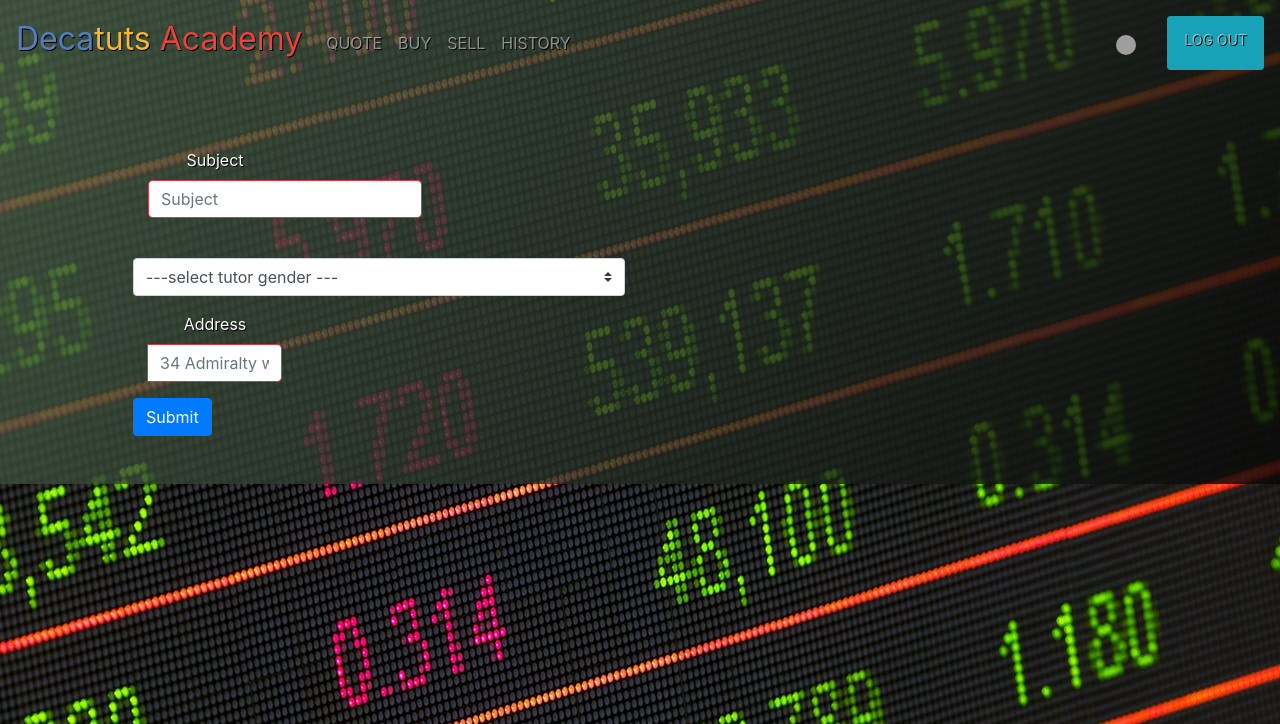
After one commit to ikechuku/decatuts, a Flask app: page /students in a window 1280 px wide. The commit adds this page. Shown: the top 724 px of the page. Run offline with Flask 2, Linux system fonts and the light colour scheme; a user stored in the database is signed in; some libraries are stand-ins or nearby versions; grey boxes are pictures that could not be loaded.

Commit message:
Created student route

```diff
--- a/application.py
+++ b/application.py
@@ -8,7 +8,7 @@ from tempfile import mkdtemp
 from werkzeug.exceptions import default_exceptions, HTTPException, InternalServerError
 from werkzeug.security import check_password_hash, generate_password_hash
 
-from helpers import apology, login_required, usd
+from helpers import apology, login_required
 
 # Configure application
 app = Flask(__name__)
@@ -25,9 +25,6 @@ def after_request(response):
     response.headers["Pragma"] = "no-cache"
     return response
 
-# Custom filter
-app.jinja_env.filters["usd"] = usd
-
 # Configure session to use filesystem (instead of signed cookies)
 app.config["SESSION_FILE_DIR"] = mkdtemp()
 app.config["SESSION_PERMANENT"] = False
@@ -37,20 +34,54 @@ Session(app)
 # Configure CS50 Library to use SQLite database
 db = SQL("sqlite:///decatuts.db")
 
-# # Make sure API key is set
-# if not os.environ.get("API_KEY"):
-#     raise RuntimeError("API_KEY not set")
-
 
 @app.route("/")
 @login_required
 def index():
     """Render Index Page"""
-    # print("all_stock", all_stock)
+    return render_template("index.html")
+
+
+@app.route("/students", methods=["GET", "POST"])
+@login_required
+def students():
+    # User reached route via GET
+    if request.method == "GET":
+        return render_template("students.html")
+
+    # User reached route via POST (as by submitting a form via POST)
+    elif request.method == "POST":
+        subject = request.form.get("subject")
+        tutor_gender = request.form.get("tutor_gender")
+        address = request.form.get("address")
+
+        print(subject, tutor_gender, address)
+        row = db.execute("INSERT INTO students (user_id, subject, tutor_gender, address) VALUES (:user_id, :subject, :tutor_gender, :address)", user_id=session['user_id'], subject=subject,tutor_gender=tutor_gender,address=address)
+
+        print(row)
+        return redirect("/schedule")
 
 
 
-    return render_template("index.html")
+@app.route("/schedule", methods=["GET", "POST"])
+@login_required
+def schedule():
+    # User reached route via GET
+    if request.method == "GET":
+        return render_template("schedule.html")
+
+    # User reached route via POST (as by submitting a form via POST)
+    elif request.method == "POST":
+        email = session
+        subject = request.form.get("subject")
+        tutor_gender = request.form.get("tutor_gender")
+        address = request.form.get("address")
+
+        print(subject, tutor_gender, address)
+        row = db.execute("INSERT INTO students (user_id, subject, tutor_gender, address) VALUES (:user_id, :subject, :tutor_gender, :address)", user_id=session['user_id'], subject=subject,tutor_gender=tutor_gender,address=address)
+
+        print(row)
+        return redirect("/")
 
 
 
@@ -60,12 +91,8 @@ def check():
     """Return true if email available, else false, in JSON format"""
 
     email =  request.args.get("email")
-    print(jsonify(False))
-
-    print(email)
     rows = db.execute("SELECT 1 FROM users WHERE email = :email", email=email)
-    print(rows)
-    if len(rows) >0:
+    if len(rows) > 0:
         return jsonify(False)
 
     return jsonify(True)
@@ -74,7 +101,6 @@ def check():
 @app.route("/login", methods=["GET", "POST"])
 def login():
     """Log user in"""
-    print("here we are")
     # Forget any user_id
     session.clear()
 
@@ -133,10 +159,6 @@ def register():
         phone = request.form.get("phone")
         reference = request.form.get("selected")
 
-        # print("Selected", selected)
-
-        # print(email, password, confirmation)
-        # User reached route via POST (as by submitting a form via POST)
         if not email or email == "":
             return apology("must provide email", 400)
 
--- /dev/null
+++ b/templates/students.html
@@ -0,0 +1,71 @@
+{% extends "layout.html" %}
+
+{% block title %}
+    Register
+{% endblock %}
+
+{% block main %}
+    <div class="container">
+            <div style="display: none" id="alert" class="alert alert-danger alert-dismissible fade show" role="alert">
+                    Successful
+                    <button type="button" class="close" data-dismiss="alert" aria-label="Close">
+                    <span aria-hidden="true">&times;</span>
+                    </button>
+                </div>
+        <div class="row">
+            <div class="col-md-6 left">
+                <form id="students" action="/students" method="POST">
+                    <div class="form">
+                      <div class="col-md-4 mb-3 d-block">
+                        <label for="validationServer01">Subject</label>
+                        <input type="text" class="form-control is-invalid" id="firstname" placeholder="Subject" name="subject" required>
+                      </div>
+
+                      <div class="form-group">
+                            <label for="validationServer03"></label>
+                        <select class="custom-select" name="tutor_gender" required>
+                          <option value="" selected disabled> ---select tutor gender ---</option>
+                          <option value="Male">Male</option>
+                          <option value="Female">Female</option>
+                          <option value="Any">No Preference</option>
+
+                        </select>
+                      </div>
+                      <div class="col-md-4 mb-3 d-block">
+                        <label for="validationServerUsername">Address</label>
+                        <div class="input-group">
+                          <div class="input-group-prepend">
+                          </div>
+                          <input type="text" class="form-control is-invalid" id="Address" placeholder="34 Admiralty way, Lekki" aria-describedby="inputGroupPrepend3" name="address" required>
+                        </div>
+                      </div>
+                    </div>
+                    <input class="btn btn-primary d-block" type="submit" value="Submit">
+                  </form>
+            </div>
+            <div class="col-md-6 right"></div>
+
+
+    </div>
+
+
+<script>
+    $("#students").submit(function (e) {
+        e.preventDefault();
+        let subject = $("#subject").val()
+        let address = $("#address").val()
+        if(subject == "" || address == ""){
+          alert("Fill required fields")
+          let x = document.getElementById("alert");
+          x.style.display = "block";
+        }
+        else{
+          alert("Successful");
+          let x = document.getElementById("alert");
+          x.style.display = "block";
+          document.getElementById("students").submit();
+        }
+    });
+</script>
+
+{% endblock %}
```
Also changed, not shown: templates/index.html (+19 -1 lines), templates/schedule.html (added, +79 -0 lines).
